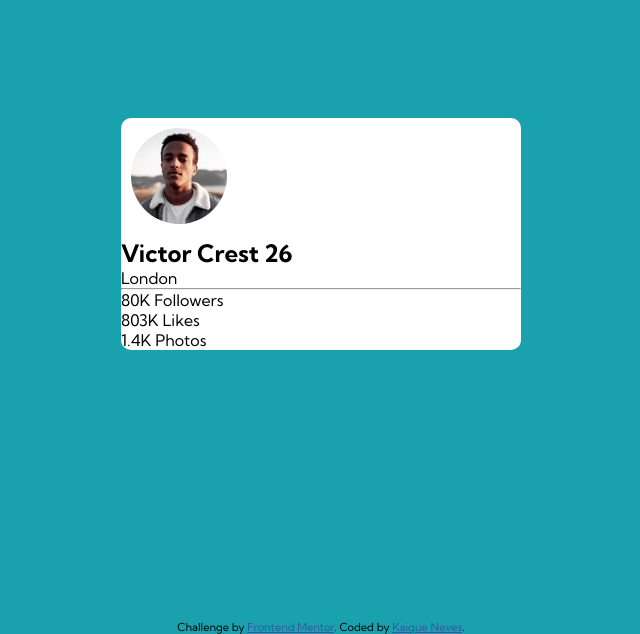
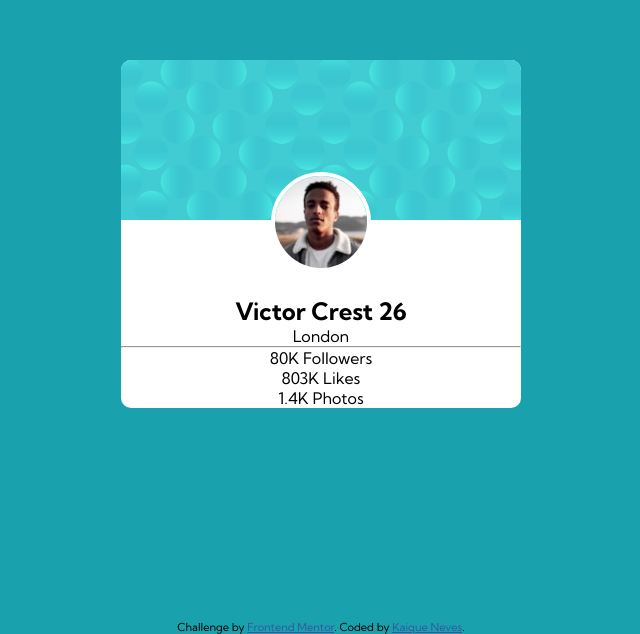
Before and after one commit to kaique-nevesp/profile-card-component-main-challenge, a plain HTML site: page index.html in a window 1280 px wide. Shown: the part 166-800 px from the top of the page, without its empty margins (319-959 px from the left). Drawn offline with Linux system fonts and the light colour scheme.

Commit message:
changing the image

```diff
--- a/index.html
+++ b/index.html
@@ -16,6 +16,9 @@
 
 <body>
   <main>
+    <div class="card-header">
+      <img src="images/bg-pattern-card.svg" alt="">
+    </div>
   <div class="profile-info">
       <img src="images/image-victor.jpg" alt="image-victor">
       <h2 class="name">Victor Crest <span class="age">26</span></h2>
--- a/src/css/style.css
+++ b/src/css/style.css
@@ -19,15 +19,21 @@ width: 400px;
 display: flex;
 flex-direction: column;
 border-radius: 10px;
+text-align: center;
 }
 
-.profile-info {
-
+.card-header img {
+    width: 400px;
+    border-top-left-radius: 10px;
+    border-top-right-radius: 10px;
 }
 
 .profile-info img {
 border-radius: 100%;
-margin: 10px;
+width: 100px;
+border: 4px solid #ffffff;
+margin-top: -52px;
+margin-bottom: 20px;
 }
 
 
```
